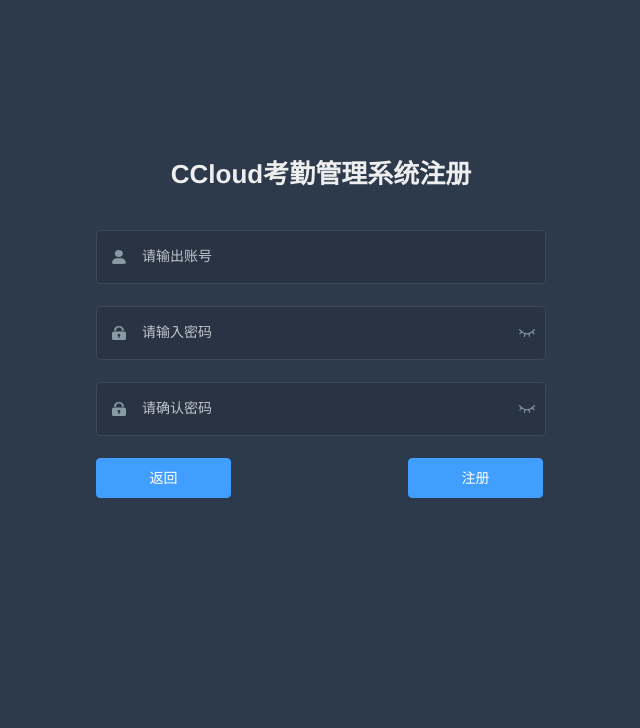
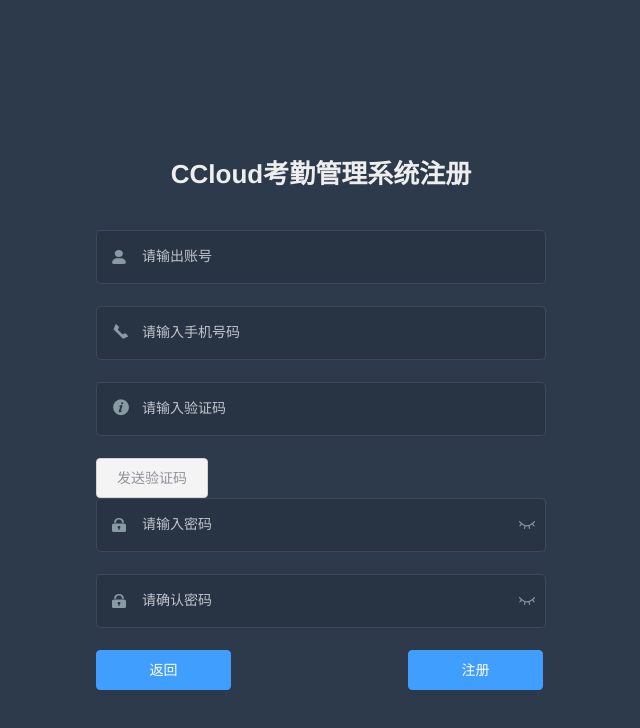
Before and after one commit to nanhuaijin/oa-attendance-vue, a Vue app: page /#/register in a window 1280 px wide. Shown: the top 728 px of the page, without its empty margins (319-959 px from the left). Built offline with nearby package versions, Linux system fonts and the light colour scheme; what vue-baidu-map would draw is missing.

Commit message:
feat：注册、登录 - 支持手机号码

```diff
--- /dev/null
+++ b/src/api/attendance.js
@@ -0,0 +1,37 @@
+import request from '@/utils/request'
+
+// 获取打卡日历的打卡数据
+export function listCalendarData(account) {
+  return request({
+    url: '/attendance/list/calendar/data',
+    method: 'get',
+    params: { account }
+  })
+}
+
+// 获取某天的打卡信息
+export function getCalendarDataByDay(account, year, month, day) {
+  return request({
+    url: '/attendance/get/calendar/data/day',
+    method: 'get',
+    params: { account, year, month, day }
+  })
+}
+
+// 上班打卡
+export function punchClockUp(account, address) {
+  return request({
+    url: '/attendance/punchClock/up',
+    method: 'get',
+    params: { account, address }
+  })
+}
+
+// 下班打卡
+export function punchClockLower(account, address, type) {
+  return request({
+    url: '/attendance/punchClock/lower',
+    method: 'get',
+    params: { account, address, type }
+  })
+}
--- a/src/api/user.js
+++ b/src/api/user.js
@@ -6,6 +6,15 @@ export function login(data) {
     url: '/user/login',
     method: 'post',
     data
+  })
+}
+
+// 发送手机验证码
+export function sendSms(phone) {
+  return request({
+    url: '/user/sms',
+    method: 'get',
+    params: { phone }
   })
 }
 
@@ -27,42 +36,6 @@ export function register(data) {
   })
 }
 
-// 获取打卡日历的打卡数据
-export function listCalendarData(account) {
-  return request({
-    url: '/user/list/calendar/data',
-    method: 'get',
-    params: { account }
-  })
-}
-
-// 获取某天的打卡信息
-export function getCalendarDataByDay(account, year, month, day) {
-  return request({
-    url: '/user/get/calendar/data/day',
-    method: 'get',
-    params: { account, year, month, day }
-  })
-}
-
-// 上班打卡
-export function punchClockUp(account, address) {
-  return request({
-    url: '/user/punchClock/up',
-    method: 'get',
-    params: { account, address }
-  })
-}
-
-// 下班打卡
-export function punchClockLower(account, address, type) {
-  return request({
-    url: '/user/punchClock/lower',
-    method: 'get',
-    params: { account, address, type }
-  })
-}
-
 export function getInfo(token) {
   return request({
     url: '/user/info',
--- a/src/store/modules/user.js
+++ b/src/store/modules/user.js
@@ -60,9 +60,9 @@ const actions = {
   },
 
   register({ commit }, userInfo) {
-    const { account, password, passwordAgain } = userInfo
+    const { account, phone, code, password, passwordAgain } = userInfo
     return new Promise((resolve, reject) => {
-      register({ account: account.trim(), password: password, passwordAgain: passwordAgain }).then(response => {
+      register({ account: account.trim(), phone: phone, code: code, password: password, passwordAgain: passwordAgain }).then(response => {
         // 解构赋值，直接提取response中的data
         const { data } = response
 
--- a/src/views/dashboard/index.vue
+++ b/src/views/dashboard/index.vue
@@ -107,7 +107,7 @@
 import { mapGetters } from 'vuex'
 import Calendar from '@/components/Calendar'
 import Clock from 'vue-clock2'
-import { punchClockUp, punchClockLower, listCalendarData, getCalendarDataByDay } from '@/api/user'
+import { punchClockUp, punchClockLower, listCalendarData, getCalendarDataByDay } from '@/api/attendance'
 import { Message } from 'element-ui'
 
 export default {
--- a/src/views/login/index.vue
+++ b/src/views/login/index.vue
@@ -13,7 +13,7 @@
         <el-input
           ref="account"
           v-model="loginForm.account"
-          placeholder="请输入账号"
+          placeholder="请输入账号或者手机号码"
           name="account"
           type="text"
           tabindex="1"
--- a/src/views/register/index.vue
+++ b/src/views/register/index.vue
@@ -29,6 +29,37 @@
 
       </el-form-item>
 
+      <el-form-item prop="phone">
+        <span class="svg-container">
+          <i class="el-icon-phone" style="font-size: large;" />
+        </span>
+        <el-input
+          ref="phone"
+          v-model="loginForm.phone"
+          placeholder="请输入手机号码"
+          name="phone"
+          type="text"
+          tabindex="2"
+          auto-complete="off"
+        />
+      </el-form-item>
+
+      <el-form-item prop="code">
+        <span class="svg-container">
+          <i class="el-icon-info" style="font-size: large;" />
+        </span>
+        <el-input
+          ref="code"
+          v-model="loginForm.code"
+          placeholder="请输入验证码"
+          name="code"
+          type="text"
+          tabindex="3"
+          auto-complete="off"
+        />
+      </el-form-item>
+      <el-button type="info" plain @click="handleSendMessage">发送验证码</el-button>
+
       <el-form-item prop="password">
         <span class="svg-container">
           <svg-icon icon-class="password" />
@@ -40,7 +71,7 @@
           :type="passwordType"
           placeholder="请输入密码"
           name="password"
-          tabindex="2"
+          tabindex="4"
           auto-complete="off"
         />
         <span class="show-pwd" @click="showPwd">
@@ -59,7 +90,7 @@
           :type="passwordTypeAgain"
           placeholder="请确认密码"
           name="passwordAgain"
-          tabindex="3"
+          tabindex="5"
           auto-complete="off"
           @keyup.enter.native="handleRegister"
         />
@@ -79,7 +110,7 @@
 
 <script>
 import { validUsername } from '@/utils/validate'
-import { checkAccountExist } from '@/api/user'
+import { checkAccountExist, sendSms } from '@/api/user'
 import { Message } from 'element-ui'
 
 export default {
@@ -94,6 +125,16 @@ export default {
         callback()
       }
     }
+
+    const validatePhone = (rule, value, callback) => {
+      const regex = /^1[0-9]{10}$/
+      if (value.length <= 0 || !regex.test(value)) {
+        callback(new Error('手机号码格式不正确'))
+      } else {
+        callback()
+      }
+    }
+
     const validatePassword = (rule, value, callback) => {
       if (value.length < 5) {
         callback(new Error('密码长度要大于5个字符'))
@@ -102,9 +143,7 @@ export default {
       }
     }
     const validatePasswordAgain = (rule, value, callback) => {
-      if (value.length < 5) {
-        callback(new Error('密码长度要大于5个字符'))
-      } else if (value.length > 4 && value !== this.loginForm.password) {
+      if (value.length <= 0 || value !== this.loginForm.password) {
         callback(new Error('密码不一致'))
       } else {
         callback()
@@ -116,11 +155,15 @@ export default {
       mark: false,
       loginForm: {
         account: '',
+        phone: '',
+        code: '',
         password: '',
         passwordAgain: ''
       },
       loginRules: {
         account: [{ required: true, trigger: 'blur', validator: validateUsername }],
+        phone: [{ required: true, trigger: 'blur', validator: validatePhone }],
+        code: [{ required: true, trigger: 'blur', message: '请输入验证码' }],
         password: [{ required: true, trigger: 'blur', validator: validatePassword }],
         passwordAgain: [{ required: true, trigger: 'blur', validator: validatePasswordAgain }]
       },
@@ -159,6 +202,7 @@ export default {
         this.$refs.passwordAgain.focus()
       })
     },
+    // 校验账号是否可用
     handleCheckAccount() {
       checkAccountExist(this.loginForm.account).then(response => {
         this.checkAccountFlag = true
@@ -168,6 +212,17 @@ export default {
         this.mark = false
       })
     },
+    // 发送验证码
+    handleSendMessage() {
+      sendSms(this.loginForm.phone).then(response => {
+        Message({
+          message: '验证码发送成功',
+          type: 'success',
+          duration: 2 * 1000
+        })
+      })
+    },
+    // 注册
     handleRegister() {
       this.$refs.loginForm.validate(valid => {
         if (valid && this.mark) {
```
